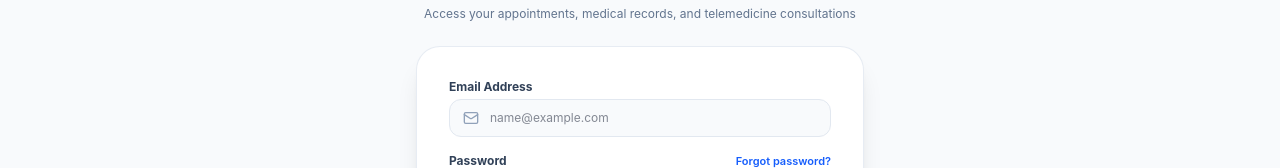
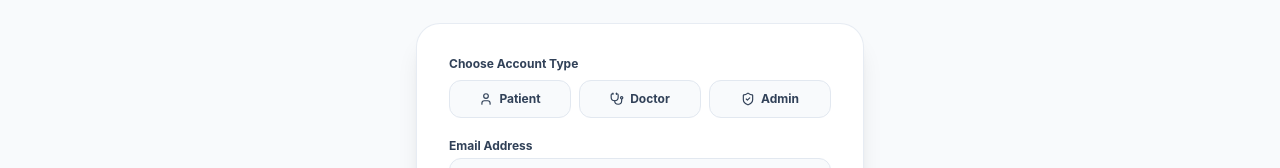
Before and after one commit to faizanshk0905/quickcare, a React (Vite) app in the folder frontend/: page /login in a window 1280 px wide. Shown: the part 255-423 px from the top of the page. Built offline with nearby package versions, Linux system fonts and the light colour scheme; no server answers.

Commit message:
feat(auth): restore Patient, Doctor, and Admin role options on login card

```diff
--- a/frontend/src/pages/auth/Login.jsx
+++ b/frontend/src/pages/auth/Login.jsx
@@ -1,7 +1,17 @@
 import React, { useState } from 'react';
 import { Link, useNavigate, useLocation } from 'react-router-dom';
 import { useAuth } from '../../context/AuthContext';
-import { HeartPulse, Mail, Lock, AlertCircle, ArrowRight } from 'lucide-react';
+import {
+  HeartPulse,
+  Mail,
+  Lock,
+  AlertCircle,
+  ArrowRight,
+  User,
+  Stethoscope,
+  ShieldCheck,
+  RotateCcw,
+} from 'lucide-react';
 
 export const Login = () => {
   const navigate = useNavigate();
@@ -10,8 +20,33 @@ export const Login = () => {
 
   const [email, setEmail] = useState('');
   const [password, setPassword] = useState('');
+  const [selectedRole, setSelectedRole] = useState(null);
   const [loading, setLoading] = useState(false);
   const [error, setError] = useState('');
+
+  // Handle role option click (Quick-switch between Patient, Doctor, Admin)
+  const handleSelectRole = (roleType) => {
+    setError('');
+    setSelectedRole(roleType);
+
+    if (roleType === 'PATIENT') {
+      setEmail('patient@quickcare.com');
+      setPassword('password123');
+    } else if (roleType === 'DOCTOR') {
+      setEmail('doctor@quickcare.com');
+      setPassword('password123');
+    } else if (roleType === 'ADMIN') {
+      setEmail('admin@quickcare.com');
+      setPassword('admin123');
+    }
+  };
+
+  const handleClear = () => {
+    setEmail('');
+    setPassword('');
+    setSelectedRole(null);
+    setError('');
+  };
 
   const handleSubmit = async (e) => {
     e.preventDefault();
@@ -59,6 +94,64 @@ export const Login = () => {
 
         {/* Form Card */}
         <div className="bg-white p-8 rounded-3xl border border-slate-200/80 shadow-xl space-y-5">
+          {/* Role Options: Patient, Doctor, Admin */}
+          <div className="space-y-2">
+            <div className="flex items-center justify-between text-xs font-bold text-slate-700">
+              <span>Choose Account Type</span>
+              {(email || password || selectedRole) && (
+                <button
+                  type="button"
+                  onClick={handleClear}
+                  className="text-[11px] font-semibold text-slate-400 hover:text-slate-700 flex items-center gap-1 transition cursor-pointer"
+                >
+                  <RotateCcw className="w-3 h-3" /> Clear
+                </button>
+              )}
+            </div>
+
+            <div className="grid grid-cols-3 gap-2">
+              <button
+                type="button"
+                onClick={() => handleSelectRole('PATIENT')}
+                className={`py-2.5 px-3 rounded-xl border text-xs font-bold transition flex items-center justify-center gap-1.5 cursor-pointer ${
+                  selectedRole === 'PATIENT'
+                    ? 'bg-blue-600 text-white border-blue-600 shadow-sm'
+                    : 'bg-slate-50 hover:bg-blue-50 text-slate-700 hover:text-blue-700 border-slate-200'
+                }`}
+              >
+                <User className="w-3.5 h-3.5" />
+                Patient
+              </button>
+
+              <button
+                type="button"
+                onClick={() => handleSelectRole('DOCTOR')}
+                className={`py-2.5 px-3 rounded-xl border text-xs font-bold transition flex items-center justify-center gap-1.5 cursor-pointer ${
+                  selectedRole === 'DOCTOR'
+                    ? 'bg-teal-600 text-white border-teal-600 shadow-sm'
+                    : 'bg-slate-50 hover:bg-teal-50 text-slate-700 hover:text-teal-700 border-slate-200'
+                }`}
+              >
+                <Stethoscope className="w-3.5 h-3.5" />
+                Doctor
+              </button>
+
+              <button
+                type="button"
+                onClick={() => handleSelectRole('ADMIN')}
+                className={`py-2.5 px-3 rounded-xl border text-xs font-bold transition flex items-center justify-center gap-1.5 cursor-pointer ${
+                  selectedRole === 'ADMIN'
+                    ? 'bg-purple-600 text-white border-purple-600 shadow-sm'
+                    : 'bg-slate-50 hover:bg-purple-50 text-slate-700 hover:text-purple-700 border-slate-200'
+                }`}
+              >
+                <ShieldCheck className="w-3.5 h-3.5" />
+                Admin
+              </button>
+            </div>
+          </div>
+
+          {/* Error Alert with direct registration links */}
           {error && (
             <div className="p-4 bg-rose-50 border border-rose-200 rounded-2xl text-xs text-rose-800 space-y-2 animate-in fade-in">
               <div className="flex items-start gap-2">
```
